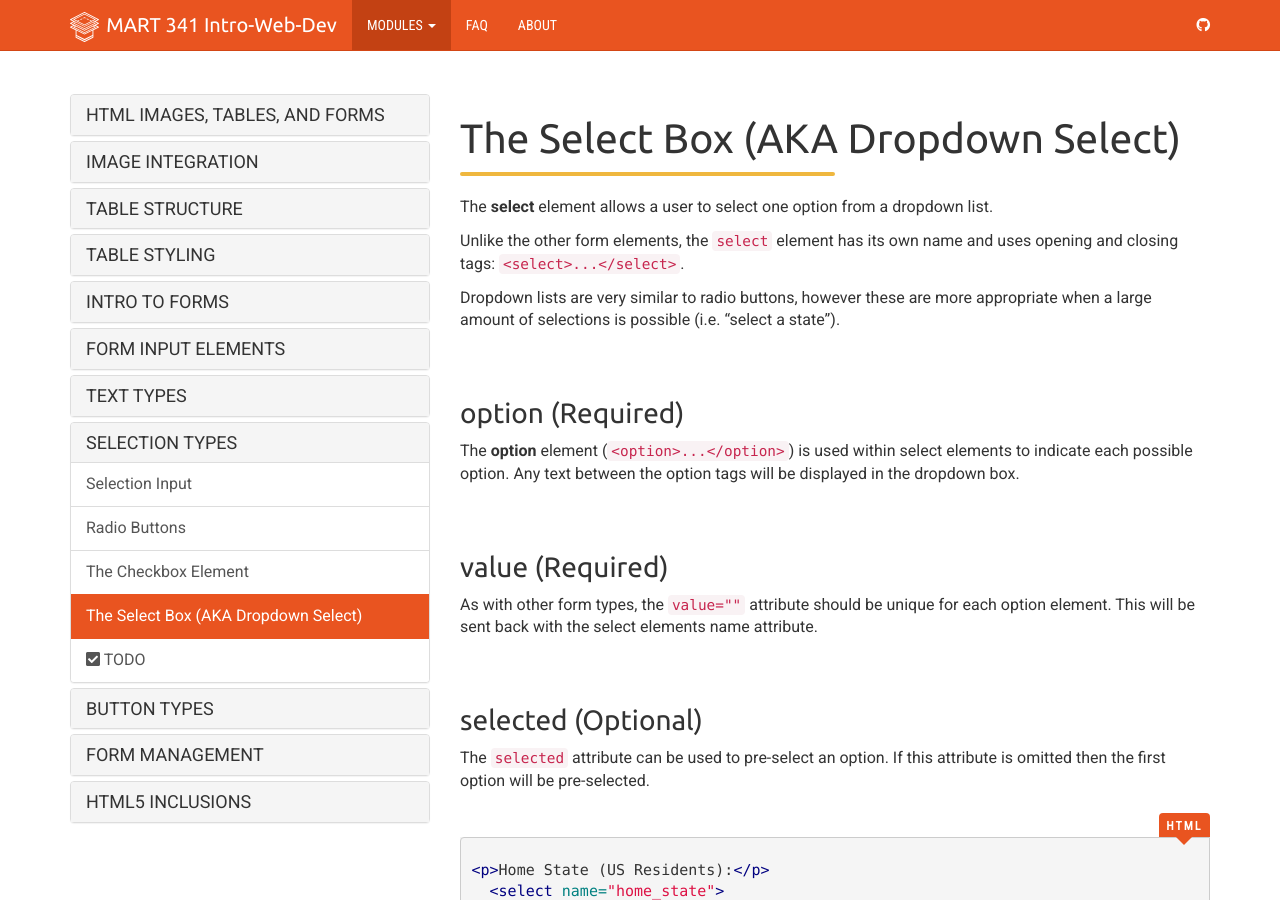
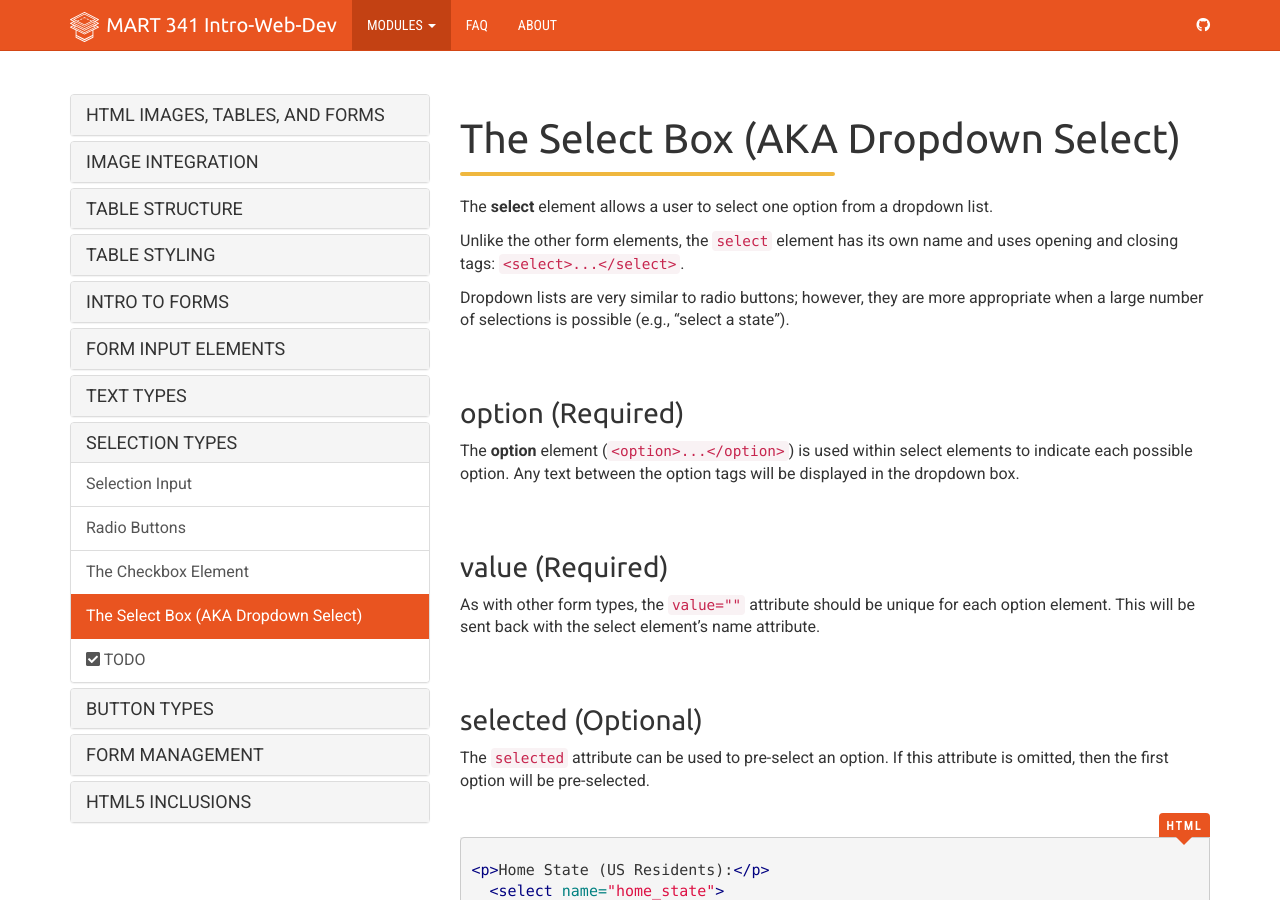
Before and after one commit to Montana-Media-Arts/webDesignFall2024, a Jekyll site: the page built from _docs/topic-06/07-select-types/04-page.md, in a window 1280 px wide and 900 px high. Built offline with Jekyll 4.4.1, drawn with Linux system fonts in a browser that asks for light colours; nearby versions of some CDN libraries.

Commit message:
Update 04-page.md

```diff
--- a/_docs/topic-06/07-select-types/04-page.md
+++ b/_docs/topic-06/07-select-types/04-page.md
@@ -10,7 +10,7 @@ The **select** element allows a user to select one option from a dropdown list.
 
 Unlike the other form elements, the `select` element has its own name and uses opening and closing tags: `<select>...</select>`.
 
-Dropdown lists are very similar to radio buttons, however these are more appropriate when a large amount of selections is possible (i.e. "select a state").
+Dropdown lists are very similar to radio buttons; however, they are more appropriate when a large number of selections is possible (e.g., "select a state").
 
 
 
@@ -21,12 +21,12 @@ The **option** element (`<option>...</option>`) is used within select elements t
 
 ### value (Required)
 
-As with other form types, the `value=""` attribute should be unique for each option element. This will be sent back with the select elements name attribute.
+As with other form types, the `value=""` attribute should be unique for each option element. This will be sent back with the select element's name attribute.
 
 
 ### selected (Optional)
 
-The `selected` attribute can be used to pre-select an option. If this attribute is omitted then the first option will be pre-selected.
+The `selected` attribute can be used to pre-select an option. If this attribute is omitted, then the first option will be pre-selected.
 
 
 <div class="code-heading">
```
